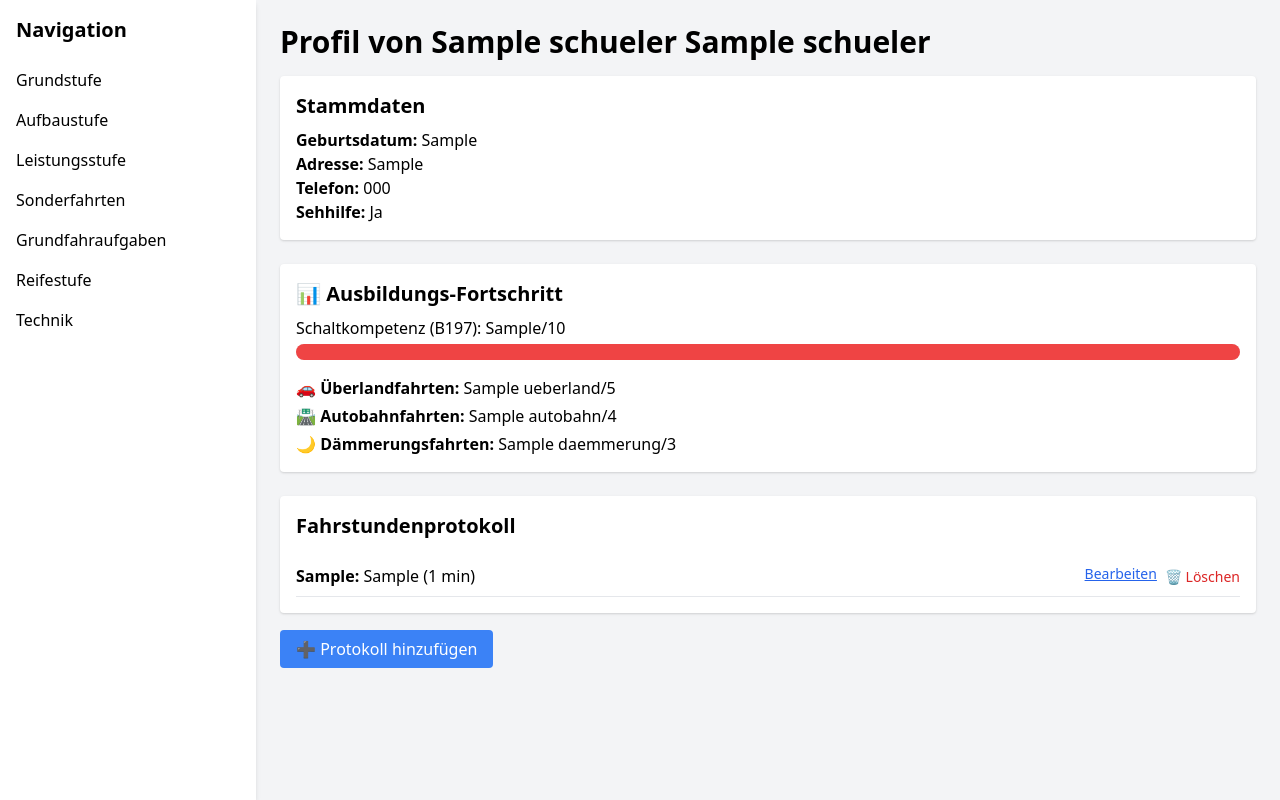
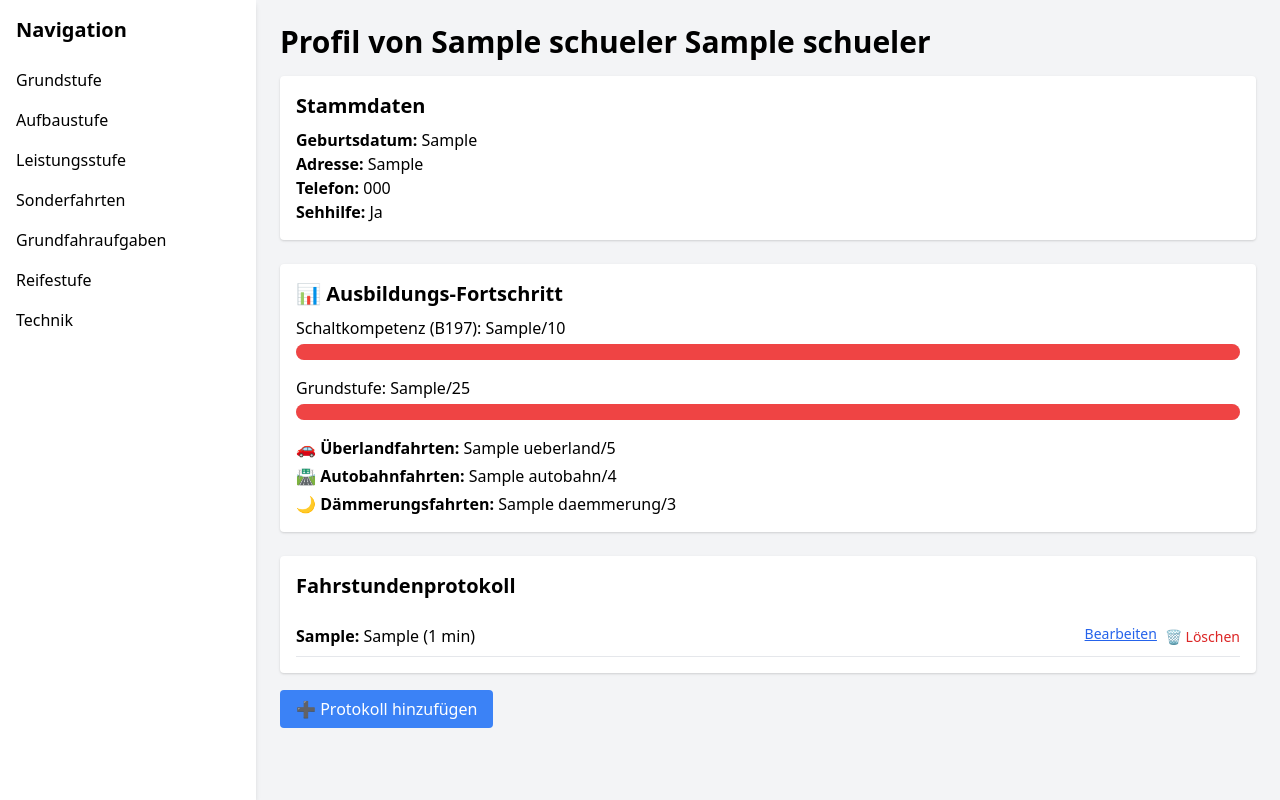
Before and after one commit to eyfahrlehrer/ausbildungsdiagrammkarte_flask, a Flask app: template templates/profil.html in a window 1280 px wide. Run offline with Flask 3, Linux system fonts and the light colour scheme; tables that the repository leaves empty hold one stand-in row (values such as "Sample post"); the template is opened without the code that fills it: values that come from a table or form of the project are taken from there, most other values are stand-ins (such as "Sample title", 1, 10 or a date in 2020); some libraries are stand-ins or nearby versions.

Commit message:
Update profil.html

```diff
--- a/templates/profil.html
+++ b/templates/profil.html
@@ -1,4 +1,3 @@
-<!-- templates/profil.html -->
 <!DOCTYPE html>
 <html lang="de">
 <head>
@@ -55,6 +54,21 @@
                 </div>
             </div>
 
+            <!-- Grundstufe -->
+            {% set grund_farbe = "bg-red-500" %}
+            {% if grundstufe_prozent >= 80 %}
+                {% set grund_farbe = "bg-green-500" %}
+            {% elif grundstufe_prozent >= 50 %}
+                {% set grund_farbe = "bg-yellow-400" %}
+            {% endif %}
+
+            <div class="mb-4">
+                <label class="block font-medium mb-1">Grundstufe: {{ grundstufe_abgeschlossen }}/25</label>
+                <div class="w-full bg-gray-200 rounded-full h-4">
+                    <div class="{{ grund_farbe }} h-4 rounded-full transition-all duration-300" style="width: {{ grundstufe_prozent }}%;"></div>
+                </div>
+            </div>
+
             <!-- Sonderfahrten -->
             <div class="space-y-1">
                 <p>🚗 <strong>Überlandfahrten:</strong> {{ ueberland }}/5</p>
```
